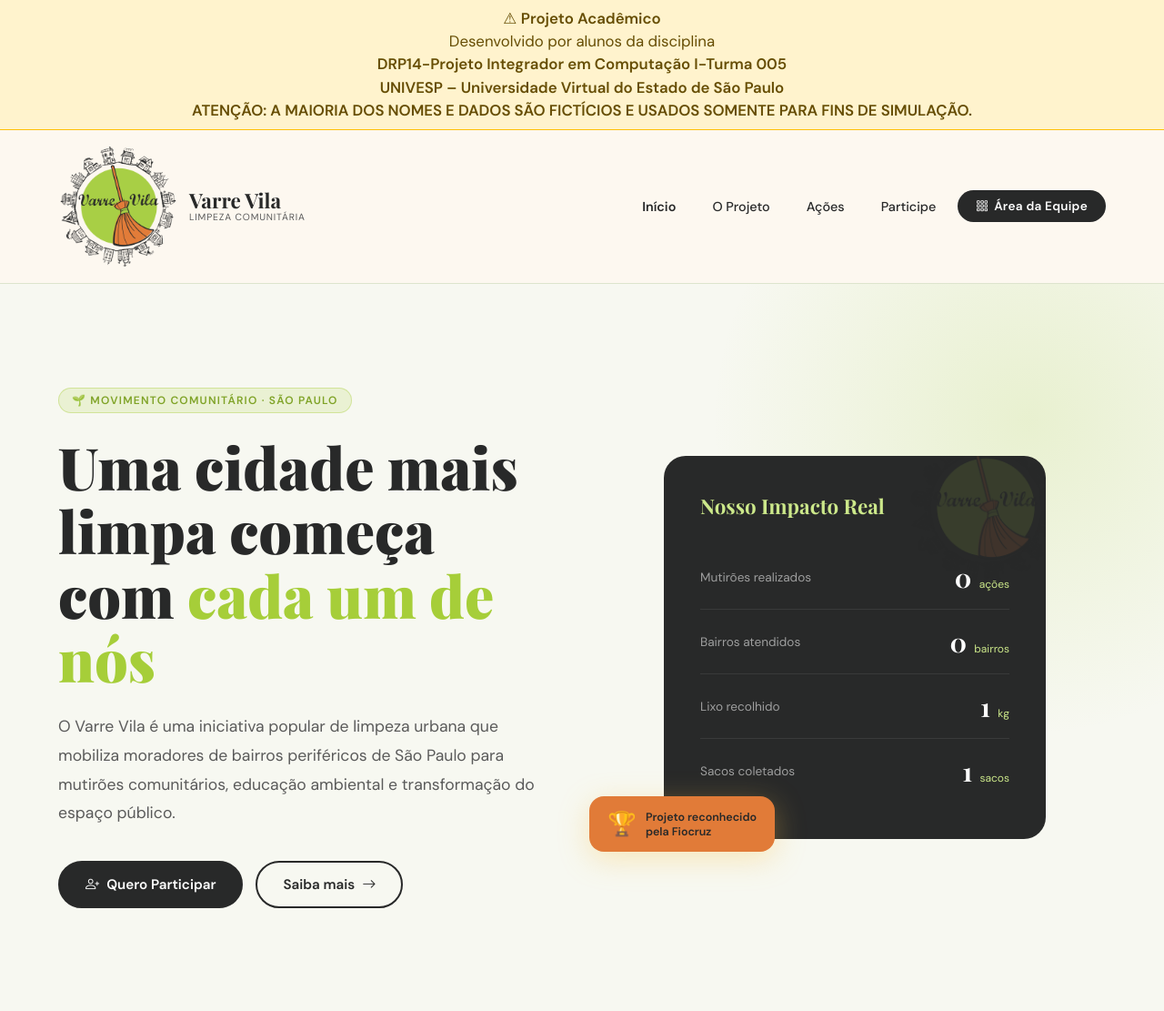
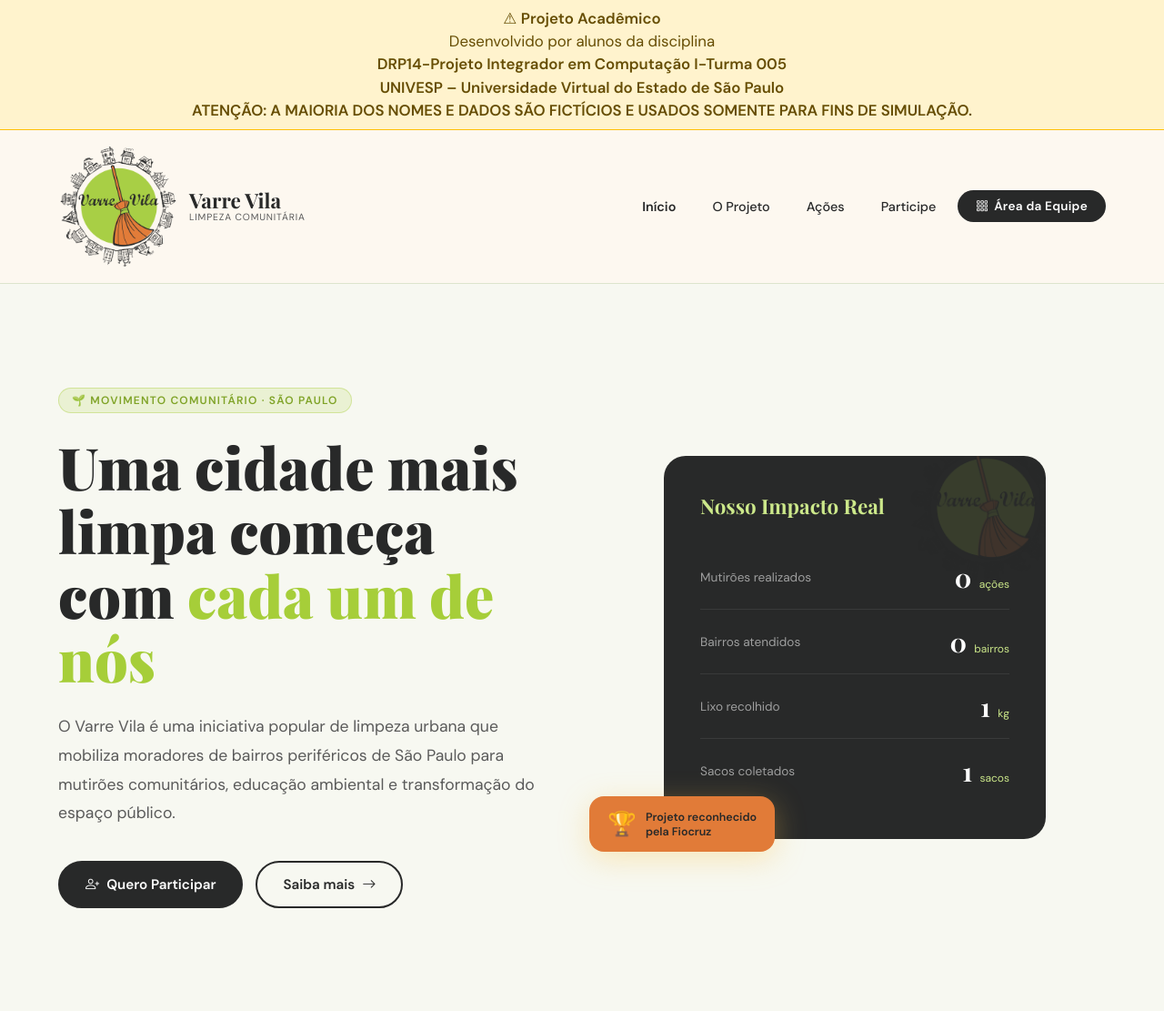
Before and after one commit to flavioalsoares/VarreVilaUNIVESP, a Django app: page / in a window 1280 px wide. Shown: the top 1111 px of the page at 91% size. Run offline with Django 4.2, Linux system fonts and the light colour scheme; tables that the repository leaves empty hold one stand-in row (values such as "Sample post").

Commit message:
fix(ui): remove gradiente decorativo da hero da home
O radial gradient verde no canto superior direito do hero (700px de
diâmetro, opacidade 0.18) renderizava em algumas resoluções como uma
mancha descolada do conteúdo, prejudicando a leitura da página em vez
de servir como halo decorativo.

Co-Authored-By: Claude Opus 4.7 <noreply@anthropic.com>

```diff
--- a/templates/public/home.html
+++ b/templates/public/home.html
@@ -15,16 +15,6 @@
         gap: 48px;
         position: relative;
         overflow: hidden;
-    }
-
-    .hero::before {
-        content: '';
-        position: absolute;
-        top: -200px; right: -200px;
-        width: 700px; height: 700px;
-        background: radial-gradient(circle, rgba(166,206,57,0.18) 0%, transparent 70%);
-        border-radius: 50%;
-        pointer-events: none;
     }
 
     .hero-conteudo { max-width: 560px; }
```
